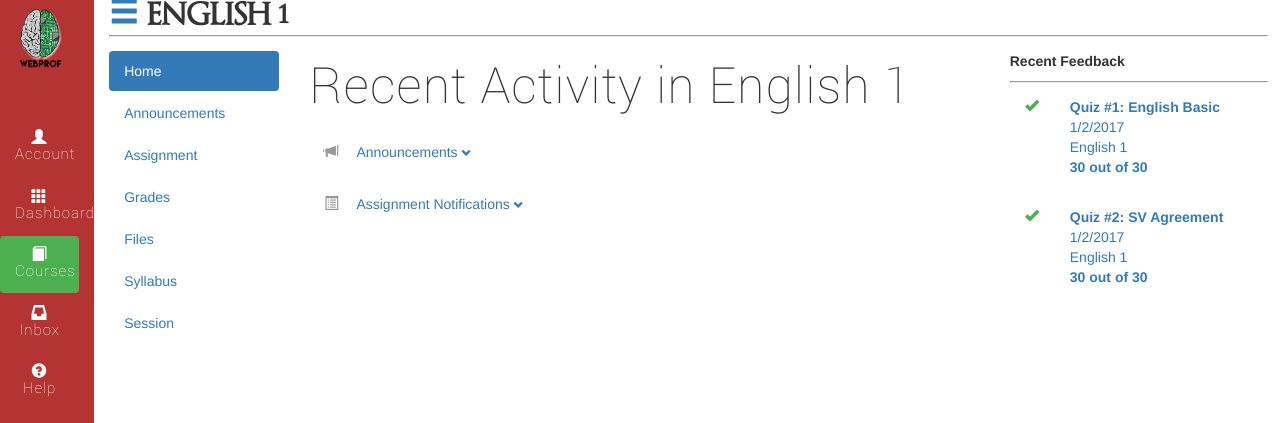
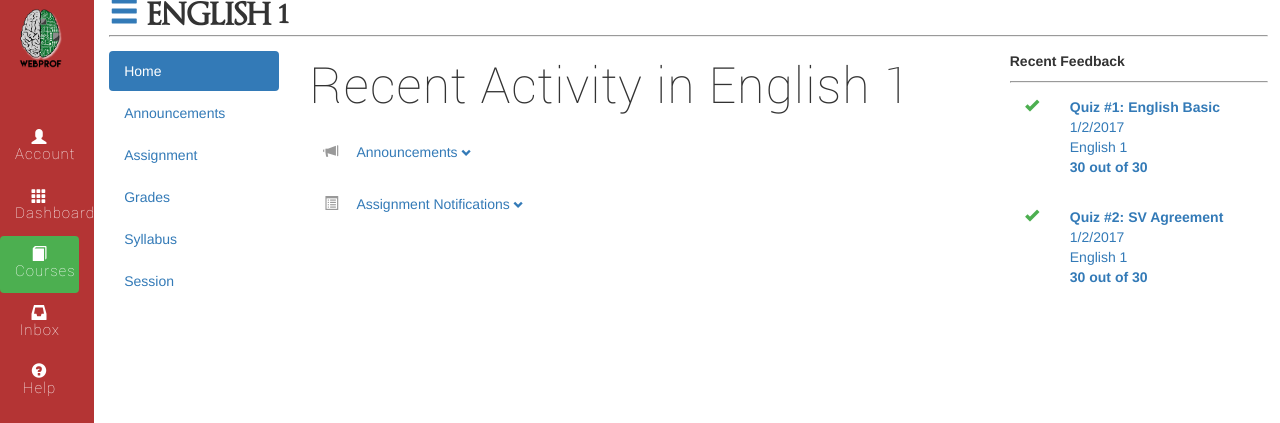
Before and after one commit to sheeennnna/ELearningSystem, a PHP site: page /student/coursesStudent.php in a window 1280 px wide. Shown: the part 15-438 px from the top of the page. Run offline with PHP 8.4, Linux system fonts and the light colour scheme.

Commit message:
Update coursesStudent.php

```diff
--- a/student/coursesStudent.php
+++ b/student/coursesStudent.php
@@ -1,9 +1,7 @@
 <html>
 <head>
+	<link rel='stylesheet' href="css/coursesStudentCSS.css">
 	<link rel='stylesheet' href="css/mainCSS.css">
-	<link rel='stylesheet' href="css/dashboardStudentCSS.css">
-	<link rel='stylesheet' href="css/accountStudentCSS.css">
-	<link rel='stylesheet' href="css/coursesStudentCSS.css">
 	<link rel='stylesheet' href='../bootstrap/css/bootstrap.min.css'>
 	<link rel='stylesheet' href='../datatable_files/datatables.min.css'>
 	<script src="../bootstrap/js/jquery.min.js"></script>
@@ -58,7 +56,7 @@
 			<div class='row'>
 				<!-- SIDE MENU -->
 				<div class='col col-md-2 course_side_menu'>
-					<ul class='nav nav-pills nav-stacked'>
+					<ul class='nav nav-pills nav-stacked course_navSide'>
 						<li role='presentation' class='active'>
 							<a href="coursesStudent.php"> Home </a>
 						</li>
@@ -66,13 +64,10 @@
 							<a href="announcementStudent.php"> Announcements </a>
 						</li>
 						<li role='presentation'>
-							<a href="coursesStudent.php"> Assignment </a>
+							<a href="assignmentStudent.php"> Assignment </a>
 						</li>
 						<li role='presentation'>
 							<a href="courseStudentGrades.php"> Grades </a>
-						</li>
-						<li role='presentation'>
-							<a href="filesStudent.php"> Files </a>
 						</li>
 						<li role='presentation'>
 							<a href="coursesStudent.php"> Syllabus </a>
```
